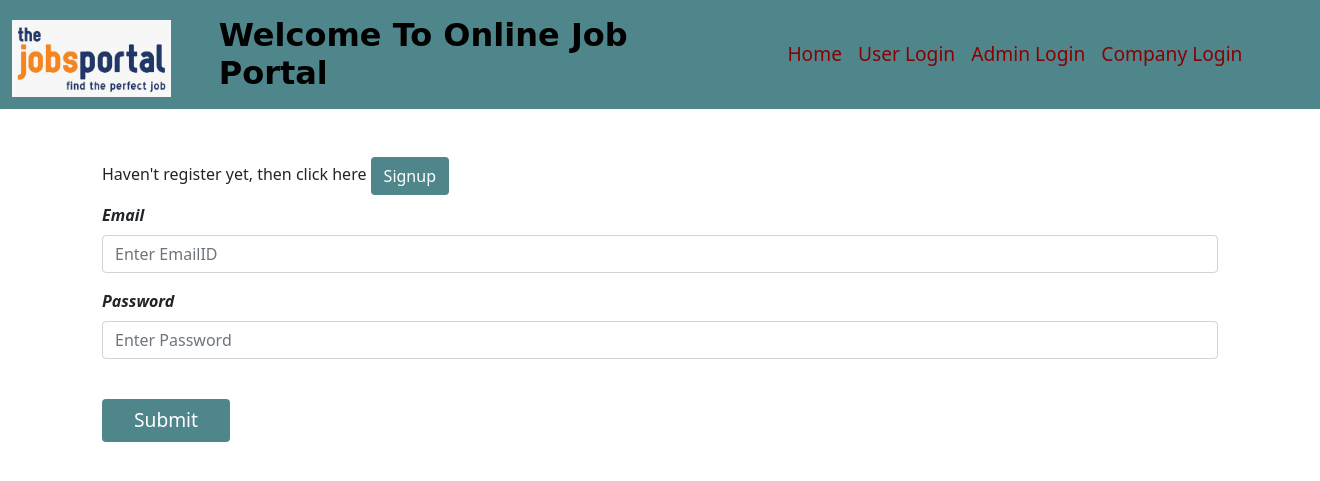
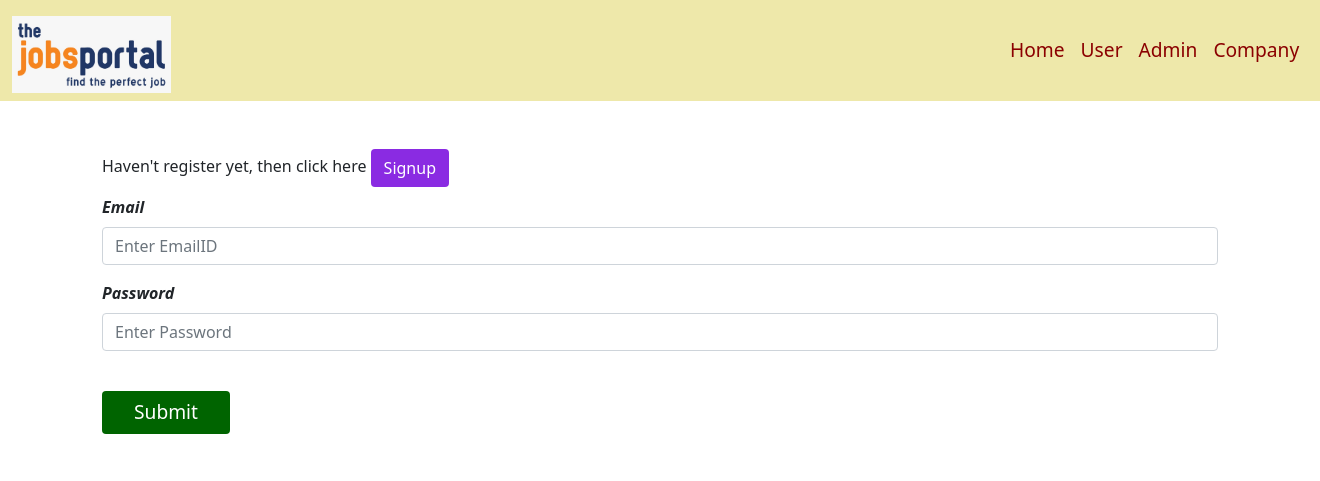
Before and after one commit to Jyonmishra750/Online_Job_Portal, a Django app: page /user_login/ in a window 1320 px wide. Shown: the top 481 px of the page. Run offline with Django 3.2, Linux system fonts and the light colour scheme.

Commit message:
style enhance

```diff
--- a/jobs/templates/admin_login.html
+++ b/jobs/templates/admin_login.html
@@ -17,7 +17,7 @@
             <input type="password" class="form-control" id="password" name="password" placeholder="Enter Password">
         </div>
         <br>
-        <input type="submit" value="Submit" class="btn" style="background-color: #4f868c; color: white; font-size: larger; width: 8rem;">
+        <input type="submit" value="Submit" class="btn" style="background-color: darkgreen; color: white; font-size: larger; width: 8rem;">
     </div>
 </form>
 {% endblock %}
--- a/jobs/templates/basic.html
+++ b/jobs/templates/basic.html
@@ -11,11 +11,13 @@
   <title>{% block title %}{% endblock %}</title>
   <style>
     .navbar {
-      background-color: #4f868c;
+      background-color: palegoldenrod;
     }
     .nav-link:hover
     {
-      background-color: lightgreen;
+      font-style: italic;
+      color: aliceblue;
+      background-color: darkgoldenrod;
       border-radius: 5px solid;
       border-style:hidden;
     }
@@ -44,7 +46,7 @@
       <div class="container-fluid mt-2">
         <img src="static/job_portal_logo.jpg" alt="" width="25%">
        <span>
-        <h2 style="color:black;margin-left: 10%;font-family:cursive;"><b>Welcome To Online Job Portal</b></h2>
+        <!-- <h2 style="color:black;margin-left: 10%;font-family:cursive;"><b>Welcome To Online Job Portal</b></h2> -->
        </span>
     </div>
       <div class="container-fluid" >
@@ -52,20 +54,20 @@
         aria-controls="navbarSupportedContent" aria-expanded="false" aria-label="Toggle navigation">
         <span class="navbar-toggler-icon"></span>
       </button> -->
-      <div class="container-fluid" id="navbarSupportedContent" style="margin-left: 15%; font-size: larger;">
+      <div class="container-fluid" id="navbarSupportedContent" style="margin-left: 50%; font-size: larger;">
         <ul class="navbar-nav ">
           {% if not request.user.is_authenticated %}
           <li class="nav-item"  >
             <a class="nav-link {% block home %} {% endblock %}" aria-current="page" href="/" style="color:darkred; font-weight: 500; ">Home</a>
           </li>
           <li class="nav-item">
-            <a class="nav-link {% block user_login %} {% endblock %}" href="/user_login/"style="color: darkred; font-weight: 500;">User Login</a>
+            <a class="nav-link {% block user_login %} {% endblock %}" href="/user_login/"style="color: darkred; font-weight: 500;">User</a>
           </li>
           <li class="nav-item">
-            <a class="nav-link {% block admin_login %} {% endblock %}" href="/admin_login/"style="color: darkred; font-weight: 500;">Admin Login</a>
+            <a class="nav-link {% block admin_login %} {% endblock %}" href="/admin_login/"style="color: darkred; font-weight: 500;">Admin</a>
           </li>
           <li class="nav-item">
-            <a class="nav-link {% block company_login %} {% endblock %}" href="/company_login/"style="color: darkred; font-weight: 500; ">Company Login</a>
+            <a class="nav-link {% block company_login %} {% endblock %}" href="/company_login/"style="color: darkred; font-weight: 500; ">Company</a>
           </li>
           {% else %}
           <li class="nav-item">
--- a/jobs/templates/company_homepage.html
+++ b/jobs/templates/company_homepage.html
@@ -82,10 +82,10 @@
                         </div>
                         {% endif %}
                     </div>
-                    <!-- <div class="form-group col-md-6">
+                     <div class="form-group col-md-6">
                         <label>Logo of the Company</label>
                         <input type="file" class="form-control" name="image" id="image">
-                    </div> --> -->
+                    </div> -->
                 </div>
 
                 <!-- <input type="submit" value="Submit" class="btn mt-4" style="background-color: #4f868c; color: white; font-size: larger; width: 8rem;"> -->
--- a/jobs/templates/company_login.html
+++ b/jobs/templates/company_login.html
@@ -8,7 +8,7 @@
 <form method="POST">
     {% csrf_token %}
     <div class="container mt-5">
-        <h6>Haven't register yet, then click here        <a href="/company_signup/" type="submit" class="btn" style="background-color: #4f868c; color: white;">Signup</a>
+        <h6>Haven't register yet, then click here        <a href="/company_signup/" type="submit" class="btn" style="background-color: blueviolet; color: white;">Signup</a>
 
         <div class="mb-3">
             <label for="username" class="form-label"><i style="font-weight: bold;">Username</i></label>
@@ -19,7 +19,7 @@
             <input type="password" class="form-control" id="password" name="password" placeholder="Enter Password">
         </div>
         <br>
-        <input type="submit" value="Submit" class="btn" style="background-color: #4f868c; color: white; font-size: larger; width: 8rem;">
+        <input type="submit" value="Submit" class="btn" style="background-color: darkgreen; color: white; font-size: larger; width: 8rem;">
 
     </div>
 </form>
--- a/jobs/templates/company_navbar.html
+++ b/jobs/templates/company_navbar.html
@@ -12,7 +12,7 @@
   <title>{% block title %}{% endblock %}</title>
   <style>
     .navbar {
-      background-color: #4f868c;
+      background-color: darkblue;
     }
 
     .head1 {
@@ -36,7 +36,7 @@
   <nav class="navbar navbar-expand-lg navbar-dark sticky-top">
     <!-- <a class="navbar-brand" href="/"><span class="head1">Tech</span><span class="head2">Vidvan</span></a>
     <a class="navbar-brand" href="#"><span class="head1">Job</span><span class="head2">Portal</span></a> -->
-    <h2 style="color:black;margin-left: 5%;font-family:cursive;"><b>Online Job Portal</b></h2>
+    <h2 style="color:white;margin-left: 5%;font-family:cursive;"><b>Online Job Portal</b></h2>
     <div class="container">
       <!-- <button class="navbar-toggler" type="button" data-bs-toggle="collapse" data-bs-target="#navbarSupportedContent"
         aria-controls="navbarSupportedContent" aria-expanded="false" aria-label="Toggle navigation">
--- a/jobs/templates/company_signup.html
+++ b/jobs/templates/company_signup.html
@@ -75,7 +75,7 @@
         </div>
     </div>
     <br>
-<input type="submit" value="Submit" class="btn" style="background-color: #4f868c; color: white; font-size: larger; width: 8rem;">
+<input type="submit" value="Submit" class="btn" style="background-color: blueviolet; color: white; font-size: larger; width: 8rem;">
 </form>
 {% endblock %}
 {% block js %}
--- a/jobs/templates/index.html
+++ b/jobs/templates/index.html
@@ -7,7 +7,7 @@
 {% block body %}
 {% load static %}
 
-    <img src="{% static 'jobs.jpg' %}" alt="" width="90%" height="600px">
+    <img src="{% static 'job3.jpg' %}" alt="" width="100%" height="600px">
 
     <!-- <div class="container-fluid mt-2" style="background-color: #4f868c; width: 100%;">
         <div class="row">
--- a/jobs/templates/user_login.html
+++ b/jobs/templates/user_login.html
@@ -8,7 +8,7 @@
 
 <form method="POST"> {% csrf_token %}
     <div class="container mt-5">
-        <h6>Haven't register yet, then click here        <a href="/signup/" type="submit" class="btn" style="background-color: #4f868c; color: white;">Signup</a>
+        <h6>Haven't register yet, then click here        <a href="/signup/" type="submit" class="btn" style="background-color: blueviolet; color: white;">Signup</a>
         </h6>
         <div class="mb-3">
             <label for="username" class="form-label"><i style="font-weight: bold;">Email</i></label>
@@ -19,7 +19,7 @@
             <input type="password" class="form-control" id="password" name="password" placeholder="Enter Password">
         </div>
         <br>
-        <input type="submit" value="Submit" class="btn" style="background-color: #4f868c; color: white; font-size: larger; width: 8rem;">
+        <input type="submit" value="Submit" class="btn" style="background-color: darkgreen; color: white; font-size: larger; width: 8rem;">
 
     </div>
 </form>
--- a/jobs/templates/user_navbar.html
+++ b/jobs/templates/user_navbar.html
@@ -12,7 +12,7 @@
   <title>{% block title %}{% endblock %}</title>
   <style>
     .navbar {
-      background-color: #4f868c;
+      background-color: darkblue;
     }
 
     .head1 {
@@ -36,7 +36,7 @@
   <nav class="navbar navbar-expand-lg navbar-dark sticky-top">
       <!-- <a class="navbar-brand" href="/"><span class="head1">Tech</span><span class="head2">Vidvan</span></a>
       <a class="navbar-brand" href="#"><span class="head1">Job</span><span class="head2">Portal</span></a> -->
-      <h2 style="color:black;margin-left: 5%;font-family:cursive;"><b>Online Job Portal</b></h2>
+      <h2 style="color:white;margin-left: 5%;font-family:cursive;"><b>Online Job Portal</b></h2>
       <div class="container w-50">
         <button class="navbar-toggler" type="button" data-bs-toggle="collapse" data-bs-target="#navbarSupportedContent"
           aria-controls="navbarSupportedContent" aria-expanded="false" aria-label="Toggle navigation">
```
Also changed, not shown: db.sqlite3, jobs/media/22500034_1476486489101813_3184197283335897088_n.jpg (added), jobs/media/55611.jpg (added).
